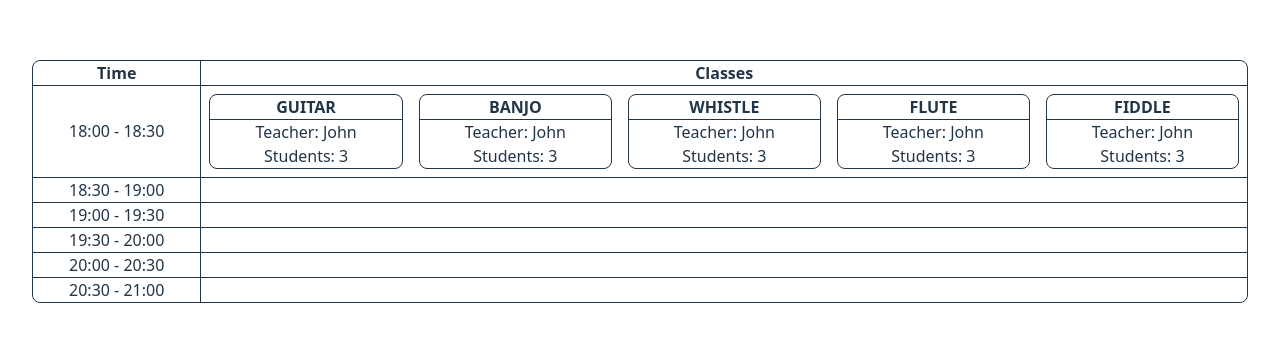
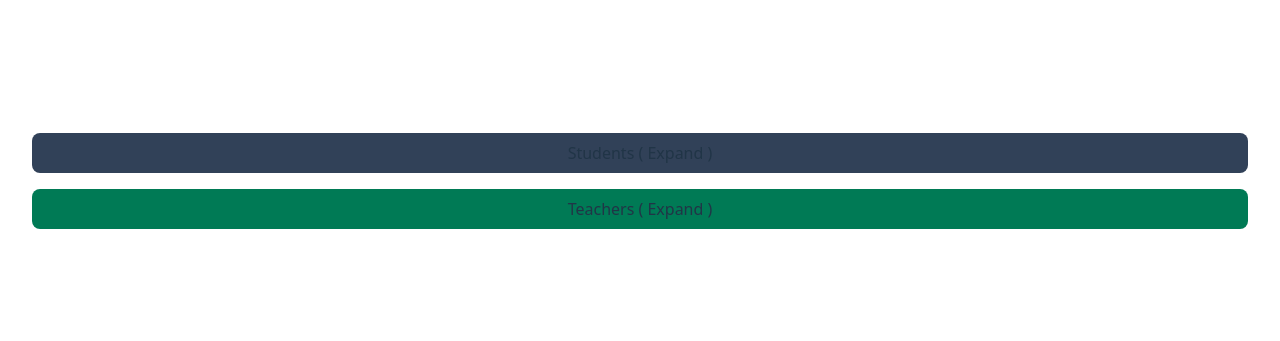
Before and after one commit to DylanJPW/scheduler, a React (Vite) app in the folder scheduler-frontend/: page / in a window 1280 px wide. Shown: the part 219-560 px from the top of the page. Built offline with nearby package versions, Linux system fonts and the light colour scheme.

Commit message:
Adds initial InputPage and InputAccordion

```diff
--- a/scheduler-frontend/src/Router.tsx
+++ b/scheduler-frontend/src/Router.tsx
@@ -1,11 +1,13 @@
 import { Route, Routes } from "react-router-dom";
 import { TimeTable } from "./components/TimeTable/TimeTable";
+import { InputPage } from "./components/InputPage/InputPage";
 
 export const Router = () => {
   return (
     <>
       <Routes>
-        <Route path="/" element={<TimeTable />} />
+        <Route path="/" element={<InputPage />} />
+        <Route path="/result" element={<TimeTable />} />
       </Routes>
     </>
   );
--- /dev/null
+++ b/scheduler-frontend/src/components/InputPage/InputAccordion.tsx
@@ -0,0 +1,62 @@
+import { useState } from "react";
+import { COL_NAMES } from "./types";
+import { getTheme } from "../../utils";
+
+interface InputAccordion<T> {
+  label: string;
+  data: T[];
+}
+
+export const InputAccordion = <T extends Record<string, unknown>>({
+  label,
+  data,
+}: InputAccordion<T>) => {
+  const [isOpen, setIsOpen] = useState<boolean>();
+
+  const dataFields = Object.keys(data[0]) as (keyof typeof COL_NAMES)[];
+
+  const { dark, base, light } = getTheme(label);
+
+  return (
+    <div className="w-full">
+      <input
+        id="expandCollapse"
+        type="checkbox"
+        checked={isOpen}
+        className="peer sr-only"
+      />
+      <label
+        htmlFor="expandCollapse"
+        className={`w-full flex justify-center items-center ${base} rounded-lg py-2 peer-checked:rounded-b-none`}
+        onClick={() => setIsOpen(!isOpen)}
+      >
+        {label} ( {isOpen ? "Close" : "Expand"} )
+      </label>
+      <div className="overflow-hidden h-fit max-h-0 rounded-b-lg peer-checked:max-h-75 peer-checked:overflow-auto transition-[max-height] duration-500 ease-in-out">
+        <table className="w-full">
+          <thead>
+            <tr className={`${dark}`}>
+              {dataFields.map((field) => (
+                <th key={field}>{COL_NAMES[field]}</th>
+              ))}
+            </tr>
+          </thead>
+
+          <tbody>
+            {data.map((element) => (
+              <tr className={`${light}`}>
+                {Object.values(element).map((value, i) => (
+                  <td key={i}>
+                    {Array.isArray(value)
+                      ? value.join(", ")
+                      : (value as string)}
+                  </td>
+                ))}
+              </tr>
+            ))}
+          </tbody>
+        </table>
+      </div>
+    </div>
+  );
+};
--- /dev/null
+++ b/scheduler-frontend/src/components/InputPage/InputPage.tsx
@@ -0,0 +1,12 @@
+import { InputAccordion } from "./InputAccordion";
+import mockStudents from "../../mockData/students.json";
+import mockTeachers from "../../mockData/teachers.json";
+
+export const InputPage = () => {
+  return (
+    <div className="flex flex-col gap-4 w-full">
+      <InputAccordion label="Students" data={mockStudents} />
+      <InputAccordion label="Teachers" data={mockTeachers} />
+    </div>
+  );
+};
--- /dev/null
+++ b/scheduler-frontend/src/components/InputPage/types.ts
@@ -0,0 +1,8 @@
+export const COL_NAMES = {
+  name: "Name",
+  instrument: "Instrument",
+  instruments: "Instruments",
+  skillLevel: "Skill Level",
+} as const;
+
+export type COL_NAMES = (typeof COL_NAMES)[keyof typeof COL_NAMES];
--- a/scheduler-frontend/src/components/TimeTable/TimeTable.tsx
+++ b/scheduler-frontend/src/components/TimeTable/TimeTable.tsx
@@ -1,7 +1,7 @@
 import type { Lesson, TimeSlot } from "./types";
+import { getTheme } from "../../utils";
 import mockLessons from "../../mockData/lessons.json";
 import mockTimeSlots from "../../mockData/timeslots.json";
-import { getInstrumentTheme } from "./utils";
 import "./TimeTable.css";
 
 interface TimeSlotRowProps {
@@ -10,11 +10,11 @@ interface TimeSlotRowProps {
 }
 
 const LessonCell = ({ teacher, instrument, students }: Lesson) => {
-  const theme = getInstrumentTheme(instrument);
+  const { base, light } = getTheme(instrument);
   return (
     <td>
-      <div className={`border rounded-lg m-2 bg-${theme}-700`}>
-        <div className={`cell-header bg-${theme}-900`}>{instrument}</div>
+      <div className={`border rounded-lg m-2 ${light}`}>
+        <div className={`cell-header rounded-t-lg ${base}`}>{instrument}</div>
         <div>
           <p>Teacher: {teacher.name}</p>
           <p>Students: {students.length}</p>
--- a/scheduler-frontend/src/components/TimeTable/utils.tsx
+++ /dev/null
@@ -1,18 +0,0 @@
-import type { Instrument } from "./types";
-
-export function getInstrumentTheme(instrument: Instrument) {
-  switch (instrument) {
-    case "BANJO":
-      return "amber";
-    case "FIDDLE":
-      return "blue";
-    case "FLUTE":
-      return "fuchsia";
-    case "GUITAR":
-      return "emerald";
-    case "WHISTLE":
-      return "red";
-    default:
-      return "slate";
-  }
-}
--- /dev/null
+++ b/scheduler-frontend/src/types.ts
@@ -0,0 +1,52 @@
+export type ThemeScale = {
+  darker: string;
+  dark: string;
+  base: string;
+  light: string;
+  lighter: string;
+};
+
+export const THEMES: Record<string, ThemeScale> = {
+  amber: {
+    darker: "bg-amber-900",
+    dark: "bg-amber-800",
+    base: "bg-amber-700",
+    light: "bg-amber-600",
+    lighter: "bg-amber-500",
+  },
+  blue: {
+    darker: "bg-blue-900",
+    dark: "bg-blue-800",
+    base: "bg-blue-700",
+    light: "bg-blue-600",
+    lighter: "bg-blue-500",
+  },
+  emerald: {
+    darker: "bg-emerald-900",
+    dark: "bg-emerald-800",
+    base: "bg-emerald-700",
+    light: "bg-emerald-600",
+    lighter: "bg-emerald-500",
+  },
+  fuchsia: {
+    darker: "bg-fuchsia-900",
+    dark: "bg-fuchsia-800",
+    base: "bg-fuchsia-700",
+    light: "bg-fuchsia-600",
+    lighter: "bg-fuchsia-500",
+  },
+  red: {
+    darker: "bg-red-900",
+    dark: "bg-red-800",
+    base: "bg-red-700",
+    light: "bg-red-600",
+    lighter: "bg-red-500",
+  },
+  slate: {
+    darker: "bg-slate-900",
+    dark: "bg-slate-800",
+    base: "bg-slate-700",
+    light: "bg-slate-600",
+    lighter: "bg-slate-500",
+  },
+};
--- /dev/null
+++ b/scheduler-frontend/src/utils.tsx
@@ -0,0 +1,20 @@
+import { THEMES } from "./types";
+
+export function getTheme(value: string) {
+  switch (value) {
+    case "BANJO":
+      return THEMES.amber;
+    case "FIDDLE":
+      return THEMES.blue;
+    case "Teachers":
+    case "FLUTE":
+      return THEMES.emerald;
+    case "GUITAR":
+      return THEMES.fuchsia;
+    case "WHISTLE":
+      return THEMES.red;
+    case "Students":
+    default:
+      return THEMES.slate;
+  }
+}
```
